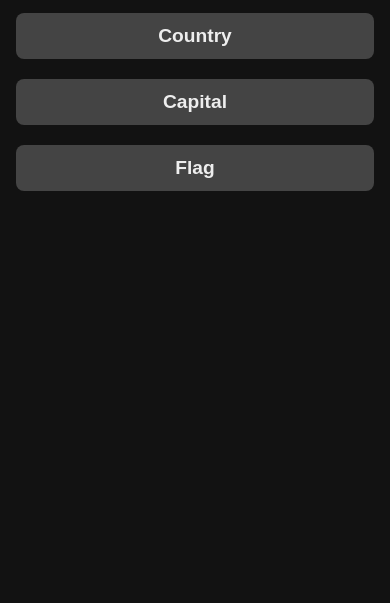
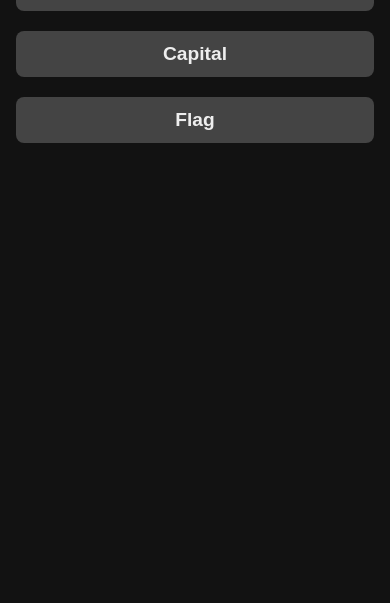
Before and after one commit to briankw0n/geoguessr, a plain HTML site: page index.html in a window 390 px wide. Shown: the part 241-844 px from the top of the page. Drawn offline with nearby package versions, Linux system fonts and the light colour scheme.

Commit message:
Prevent vertical scrolling

```diff
--- a/styles.css
+++ b/styles.css
@@ -178,19 +178,15 @@ body {
 }
 
 @media (max-width: 480px) {
-  html,
   body {
-    height: 100%;
+    height: 100vh;
     margin: 0;
     overflow-y: auto;
-  }
-
-  body {
     display: flex;
     justify-content: flex-start;
     align-items: center;
     flex-direction: column;
-    padding-top: 10rem;
+    padding-top: 7rem;
     background-color: #121212;
     color: #ddd;
     font-family: "Segoe UI", Tahoma, Geneva, Verdana, sans-serif;
```
